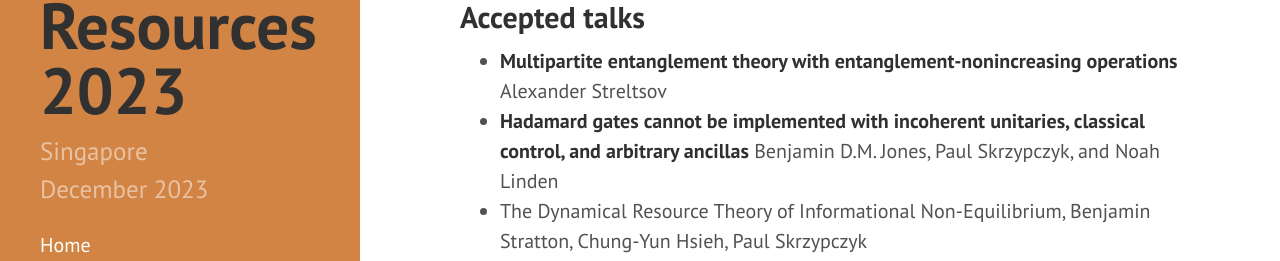
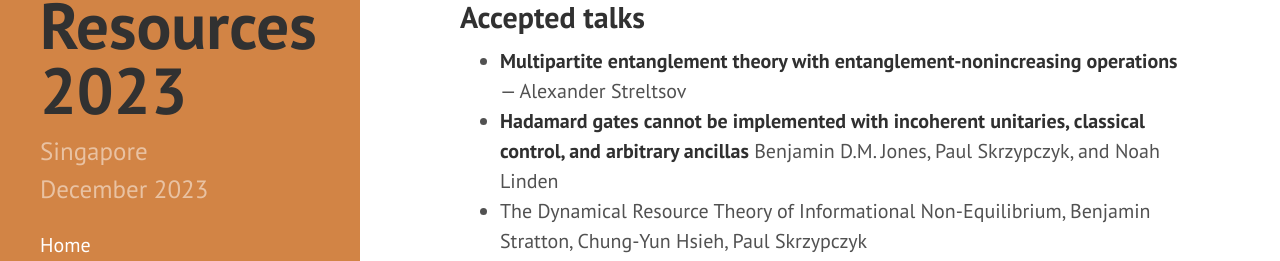
Before and after one commit to RyujiPat2/RyujiPat2.github.io, a Jekyll site: the page built from accepted.md, in a window 1280 px wide and 900 px high. Shown: the part 152-413 px from the top of the window. Built offline with Jekyll 4.4.1, drawn with Linux system fonts in a browser that asks for light colours; nearby versions of some CDN libraries; part of the change alters nothing that is shown.

```diff
--- a/accepted.md
+++ b/accepted.md
@@ -8,7 +8,7 @@ order: 4
 
 ## Accepted talks
 
-* **Multipartite entanglement theory with entanglement-nonincreasing operations** Alexander Streltsov
+* **Multipartite entanglement theory with entanglement-nonincreasing operations** &mdash; Alexander Streltsov
 * **Hadamard gates cannot be implemented with incoherent unitaries, classical control, and arbitrary ancillas** Benjamin D.M. Jones, Paul Skrzypczyk, and Noah Linden
 * The Dynamical Resource Theory of Informational Non-Equilibrium, Benjamin Stratton, Chung-Yun Hsieh, Paul Skrzypczyk
 * Complete Characterization of Entanglement Embezzlement, Elia Zanoni, Thomas Theurer, Gilad Gour
```
